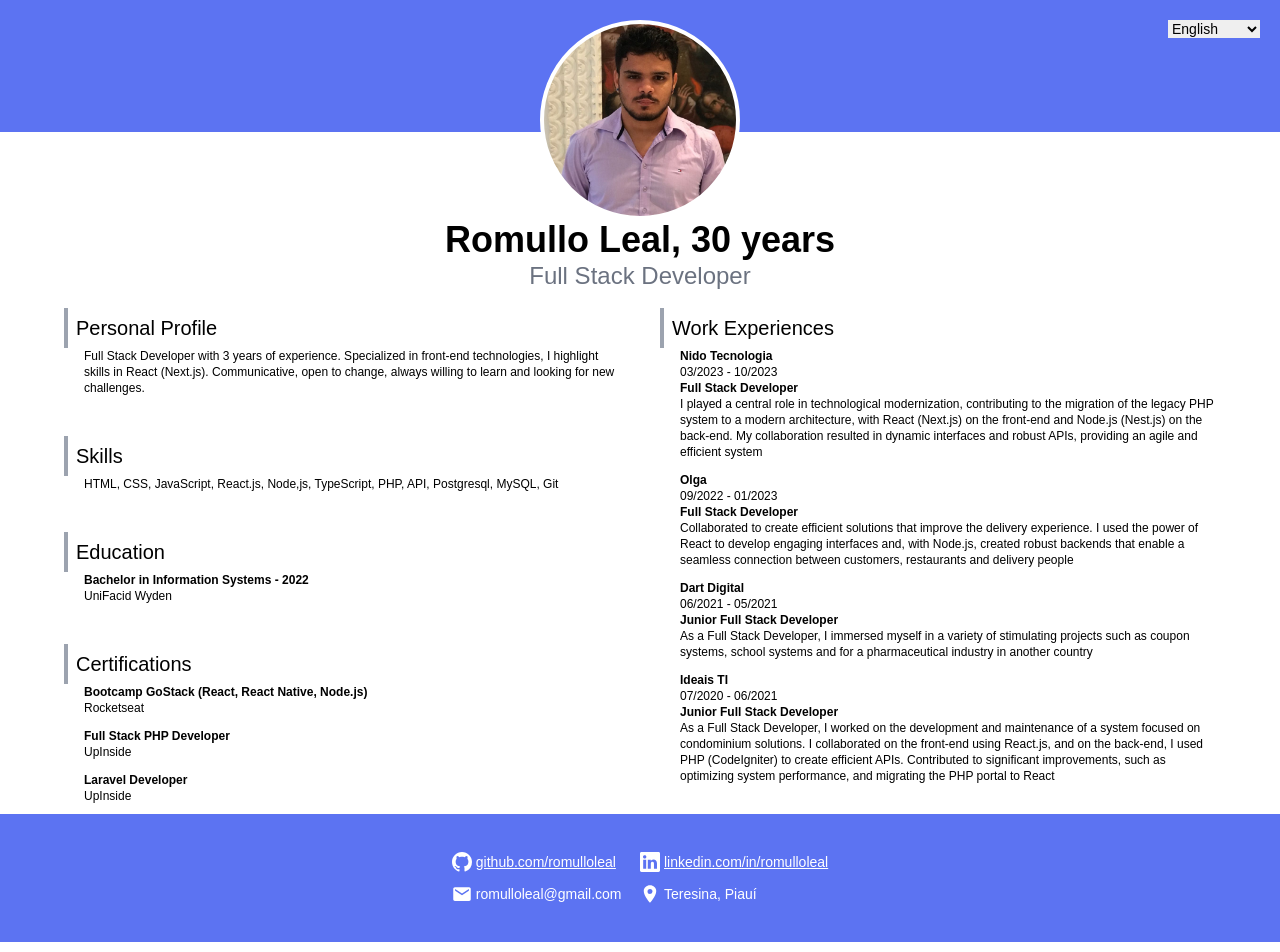
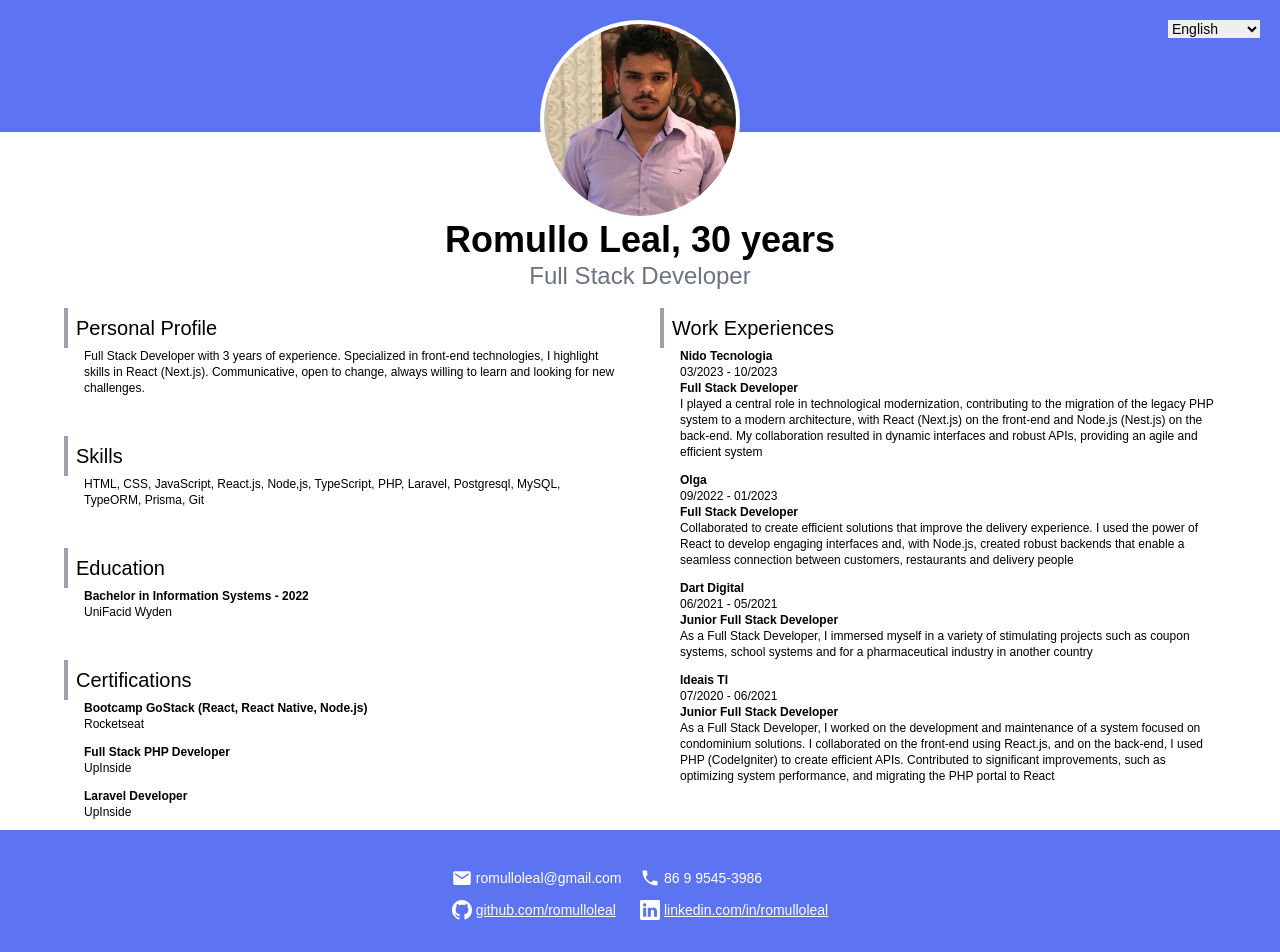
Before and after one commit to romulloleal/romulloleal.github.io, a React (Create React App) app: page / in a window 1280 px wide. Shown: the top 952 px of the page. Built offline with nearby package versions, Linux system fonts and the light colour scheme.

Commit message:
adjustes

```diff
--- a/src/App.tsx
+++ b/src/App.tsx
@@ -1,7 +1,7 @@
 import { BsGithub } from 'react-icons/bs';
 import { BsLinkedin } from 'react-icons/bs';
 import { IoMdMail } from 'react-icons/io';
-import { IoLocationSharp } from 'react-icons/io5';
+import { MdLocalPhone } from 'react-icons/md';
 import {
   translate,
   setLanguage,
@@ -50,8 +50,8 @@ function App() {
             <div className="topic">
               <div className="title">{translate('skills')}</div>
               <div className="description">
-                HTML, CSS, JavaScript, React.js, Node,js, TypeScript, PHP, API,
-                Postgresql, MySQL, Git
+                HTML, CSS, JavaScript, React.js, Node,js, TypeScript, PHP,
+                Laravel, Postgresql, MySQL, TypeORM, Prisma, Git
               </div>
             </div>
             <div className="topic">
@@ -100,6 +100,14 @@ function App() {
       <footer className="flex justify-center items-center p-3 h-32 bottom-0 bg-[#5c73f2] text-white">
         <div className="grid grid-cols-1 gap-y-3 sm:grid-cols-2">
           <span className="socialLinks">
+            <IoMdMail className="mr-1 text-xl" />
+            romulloleal@gmail.com
+          </span>
+          <span className="socialLinks">
+            <MdLocalPhone className="mr-1 text-xl" />
+            86 9 9545-3986
+          </span>
+          <span className="socialLinks">
             <BsGithub className="mr-1 text-xl" />
             <a className="underline" href="https://github.com/romulloleal">
               github.com/romulloleal
@@ -111,14 +119,6 @@ function App() {
               linkedin.com/in/romulloleal
             </a>
           </span>
-          <span className="socialLinks">
-            <IoMdMail className="mr-1 text-xl" />
-            romulloleal@gmail.com
-          </span>
-          <span className="socialLinks">
-            <IoLocationSharp className="mr-1 text-xl" />
-            Teresina, Piauí
-          </span>
         </div>
       </footer>
     </>
```
